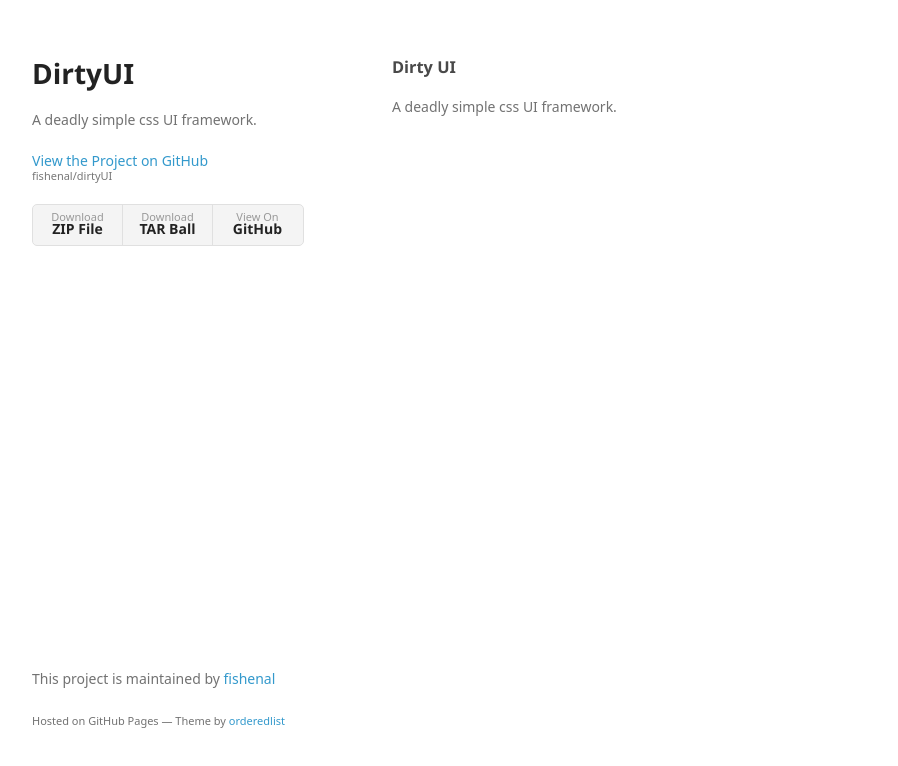
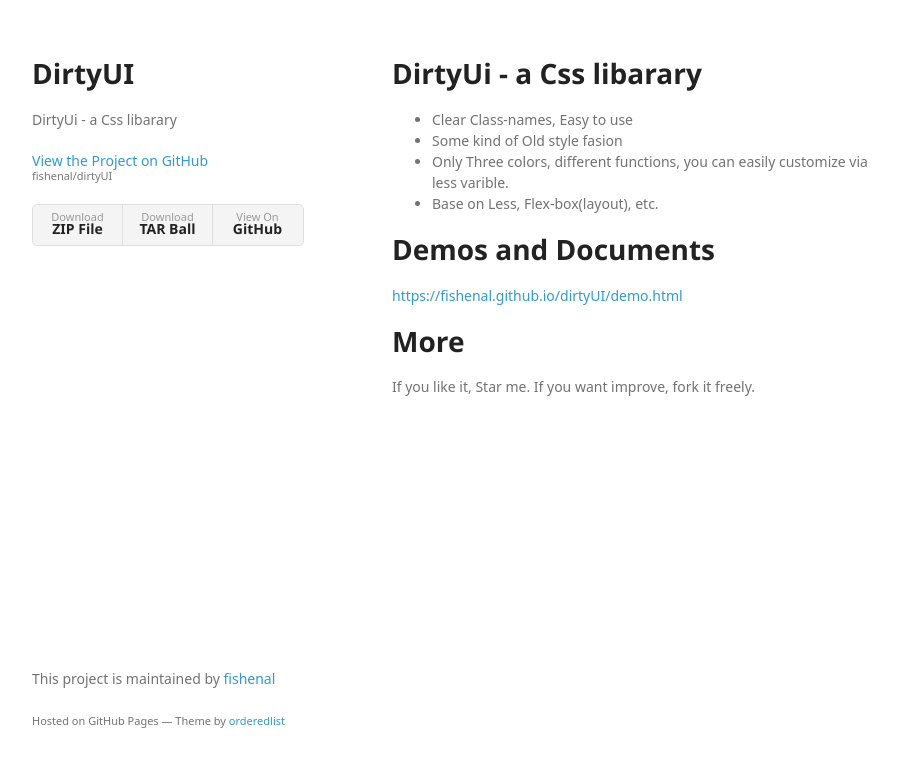
Before and after one commit to fishenal/dirtyUI, a plain HTML site: page index.html in a window 1280 px wide. Shown: the whole page, without its empty margins (178-1076 px from the left). Drawn offline with Linux system fonts and the light colour scheme; a web font is replaced by a local one.

Commit message:
Create gh-pages branch via GitHub

```diff
--- a/index.html
+++ b/index.html
@@ -16,7 +16,7 @@
     <div class="wrapper">
       <header>
         <h1>DirtyUI</h1>
-        <p>A deadly simple css UI framework.</p>
+        <p>DirtyUi - a Css libarary</p>
 
         <p class="view"><a href="https://github.com/fishenal/dirtyUI">View the Project on GitHub <small>fishenal/dirtyUI</small></a></p>
 
@@ -28,10 +28,26 @@
         </ul>
       </header>
       <section>
-        <h3>
-<a id="dirty-ui" class="anchor" href="#dirty-ui" aria-hidden="true"><span aria-hidden="true" class="octicon octicon-link"></span></a>Dirty UI</h3>
+        <h1>
+<a id="dirtyui---a-css-libarary" class="anchor" href="#dirtyui---a-css-libarary" aria-hidden="true"><span aria-hidden="true" class="octicon octicon-link"></span></a>DirtyUi - a Css libarary</h1>
 
-<p>A deadly simple css UI framework.</p>
+<ul>
+<li>Clear Class-names, Easy to use</li>
+<li>Some kind of Old style fasion</li>
+<li>Only Three colors, different functions, you can easily customize via less varible.</li>
+<li>Base on Less, Flex-box(layout), etc.</li>
+</ul>
+
+<h1>
+<a id="demos-and-documents" class="anchor" href="#demos-and-documents" aria-hidden="true"><span aria-hidden="true" class="octicon octicon-link"></span></a>Demos and Documents</h1>
+
+<p><a href="https://fishenal.github.io/dirtyUI/demo.html">https://fishenal.github.io/dirtyUI/demo.html</a></p>
+
+<h1>
+<a id="more" class="anchor" href="#more" aria-hidden="true"><span aria-hidden="true" class="octicon octicon-link"></span></a>More</h1>
+
+<p>If you like it, Star me.
+  If you want improve, fork it freely.</p>
       </section>
       <footer>
         <p>This project is maintained by <a href="https://github.com/fishenal">fishenal</a></p>
--- a/params.json
+++ b/params.json
@@ -1,6 +1,6 @@
 {
   "name": "DirtyUI",
-  "tagline": "A deadly simple css UI framework.",
-  "body": "### Dirty UI\r\nA deadly simple css UI framework.",
+  "tagline": "DirtyUi - a Css libarary",
+  "body": "# DirtyUi - a Css libarary\r\n  - Clear Class-names, Easy to use\r\n  - Some kind of Old style fasion\r\n  - Only Three colors, different functions, you can easily customize via less varible.\r\n  - Base on Less, Flex-box(layout), etc.\r\n  \r\n# Demos and Documents\r\n  https://fishenal.github.io/dirtyUI/demo.html\r\n  \r\n# More\r\n  If you like it, Star me.\r\n  If you want improve, fork it freely.",
   "note": "Don't delete this file! It's used internally to help with page regeneration."
 }
```
